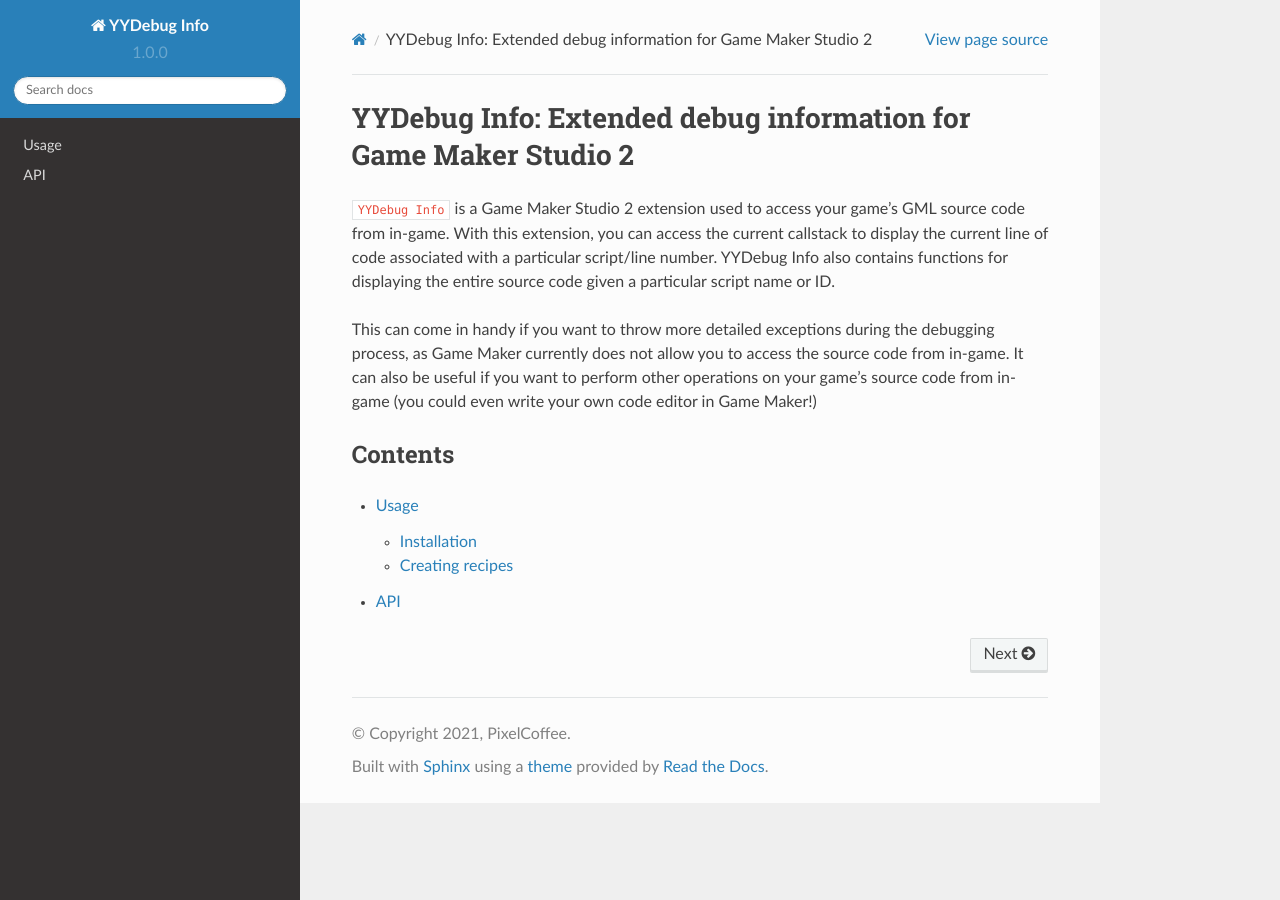
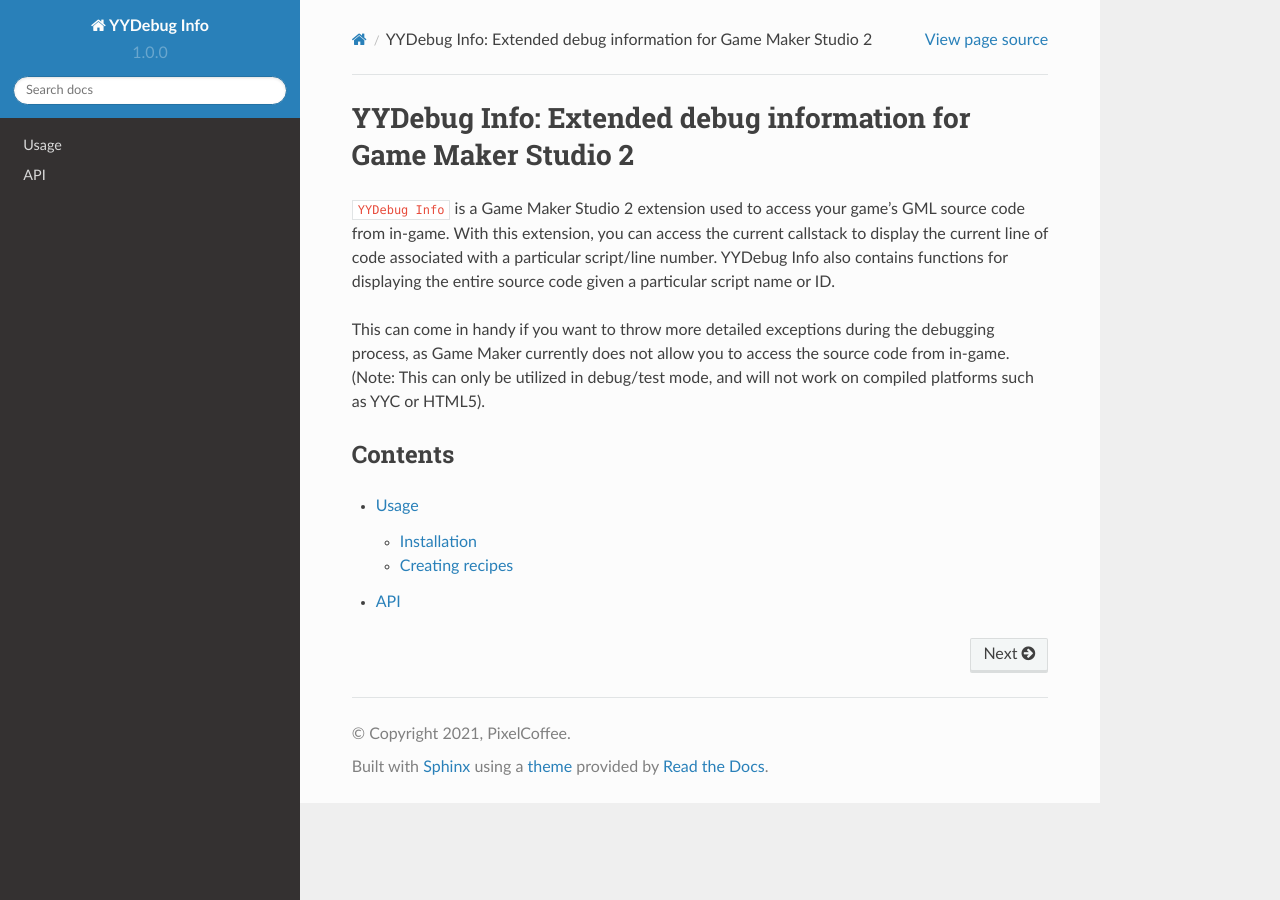
Before and after one commit to pixel-coffee/yydebuginfodocs, a Sphinx documentation site: the page built from docs/source/index.rst, in a window 1280 px wide. Built offline with Sphinx 7.4.7 and the Read the Docs theme 2.0.0, drawn with Linux system fonts in a browser that asks for light colours.

Commit message:
Update index.rst

```diff
--- a/docs/source/index.rst
+++ b/docs/source/index.rst
@@ -5,8 +5,7 @@
 With this extension, you can access the current callstack to display the current line of code associated with a particular script/line number.
 YYDebug Info also contains functions for displaying the entire source code given a particular script name or ID.
 
-This can come in handy if you want to throw more detailed exceptions during the debugging process, as Game Maker currently does not allow you to access the source code from in-game.
-It can also be useful if you want to perform other operations on your game's source code from in-game (you could even write your own code editor in Game Maker!)
+This can come in handy if you want to throw more detailed exceptions during the debugging process, as Game Maker currently does not allow you to access the source code from in-game. (Note: This can only be utilized in debug/test mode, and will not work on compiled platforms such as YYC or HTML5).
 
 Contents
 --------
```
